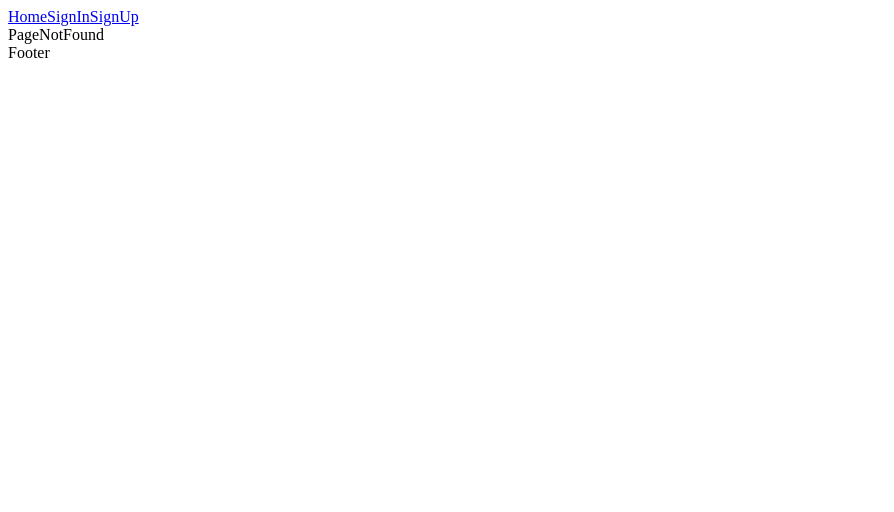
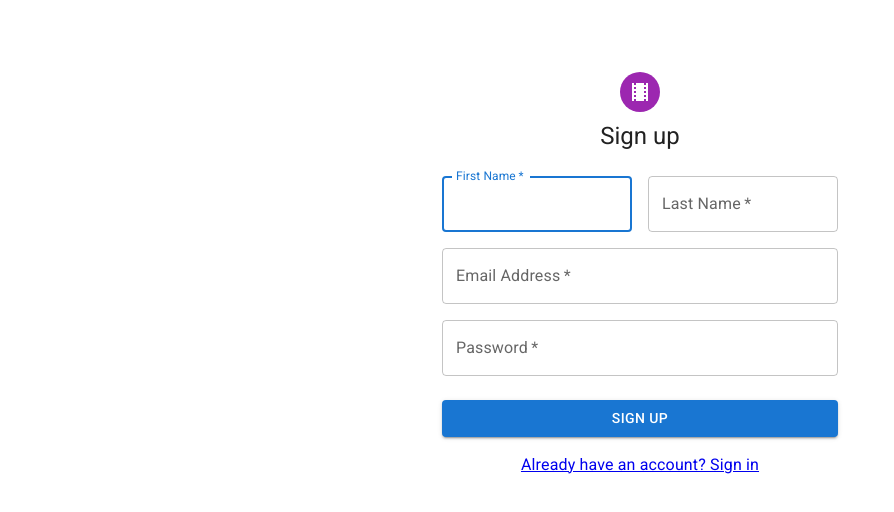
Before and after one commit to hataevicha5922/myFilm, a React (Create React App) app: page /signUp in a window 1280 px wide. Shown: the top 512 px of the page, without its empty margins (0-894 px from the left). Built offline with nearby package versions, Linux system fonts and the light colour scheme.

Commit message:
get data from api

```diff
--- a/src/App.js
+++ b/src/App.js
@@ -1,10 +1,10 @@
 import React from 'react';
 import { Routes, Route, Link } from 'react-router-dom';
 import Home from './components/Home/Home';
-import ButtonAppBar from './components/Header/Header';
 import PageNotFound from './components/PageNotFound/PageNotFound';
 import MovieDitail from './components/MovieDitail/MovieDitail';
 import SignIn from './components/SignIn/SignIn';
+import SignUp from './components/SignUp/SignUp';
 import LayOut from './components/LayOut/LayOut';
 import './App.scss';
 
@@ -18,6 +18,7 @@ function App() {
           <Route path="*" element={<PageNotFound />} />
         </Route>
         <Route path="/signIn" element={<SignIn />} />
+        <Route path="/signUp" element={<SignUp />} />
       </Routes>
     </div>
   );
--- a/src/common/apis/MovieApiKey.js
+++ b/src/common/apis/MovieApiKey.js
@@ -1 +1,3 @@
-export const APIKey = '1f2b47e1';
+const APIKey = '1f2b47e1';
+
+export default APIKey;
--- a/src/components/Home/Home.js
+++ b/src/components/Home/Home.js
@@ -1,7 +1,27 @@
-import React from 'react';
+import React, { useEffect } from 'react';
+import { useDispatch } from 'react-redux';
+import movieApi from '../../common/apis/movieApi';
+import APIKey from '../../common/apis/MovieApiKey';
+import { addMovies } from '../../store/movie/slice';
 
 const Home = () => {
-  return <div>Home</div>;
+  const dispatch = useDispatch();
+  const movieText = 'Harry';
+  useEffect(() => {
+    const fetchMovies = async () => {
+      const response = await movieApi
+        .get(`?apiKey=${APIKey}&s=${movieText}&type=movie`)
+        .catch((err) => console.log('Error :', err));
+      dispatch(addMovies(response.data.Search));
+    };
+    fetchMovies();
+  }, []);
+
+  return (
+    <div>
+      <h1>Home</h1>
+    </div>
+  );
 };
 
 export default Home;
--- a/src/components/MovieListing/MovieListing.js
+++ b/src/components/MovieListing/MovieListing.js
@@ -1,6 +1,10 @@
 import React from 'react';
+import { useSelector } from 'react-redux';
+import { getAllMovies } from '../../store/movie';
 
 const MovieListing = () => {
+  const movies = useSelector(getAllMovies());
+  console.log(movies);
   return <div>MovieListing</div>;
 };
 
--- a/src/components/SignIn/SignIn.js
+++ b/src/components/SignIn/SignIn.js
@@ -1,25 +1,31 @@
 import * as React from 'react';
 import Avatar from '@mui/material/Avatar';
+import TheatersIcon from '@mui/icons-material/Theaters';
 import Button from '@mui/material/Button';
 import CssBaseline from '@mui/material/CssBaseline';
 import TextField from '@mui/material/TextField';
-import Link from '@mui/material/Link';
+import Grid from '@mui/material/Grid';
 import Box from '@mui/material/Box';
-import LockOutlinedIcon from '@mui/icons-material/LockOutlined';
 import Typography from '@mui/material/Typography';
 import Container from '@mui/material/Container';
 import { createTheme, ThemeProvider } from '@mui/material/styles';
-
+import { Link } from 'react-router-dom';
+import { useDispatch } from 'react-redux';
+import { setAuthenticated, setUserEmail } from '../../store/user/index';
 const theme = createTheme();
 
 export default function SignIn() {
+  const dispatch = useDispatch();
   const handleSubmit = (event) => {
     event.preventDefault();
     const data = new FormData(event.currentTarget);
-    console.log({
-      email: data.get('email'),
-      password: data.get('password'),
-    });
+    dispatch(setAuthenticated(true));
+    dispatch(setUserEmail(data.get('email')));
+    console.log(data.get('email'));
+    // console.log({
+    //   email: data.get('email'),
+    //   password: data.get('password'),
+    // });
   };
 
   return (
@@ -34,9 +40,11 @@ export default function SignIn() {
             alignItems: 'center',
           }}
         >
-          <Avatar sx={{ m: 1, bgcolor: 'secondary.main' }}>
-            <LockOutlinedIcon />
-          </Avatar>
+          <Link to="/">
+            <Avatar sx={{ m: 1, bgcolor: 'secondary.main' }}>
+              <TheatersIcon />
+            </Avatar>
+          </Link>
           <Typography component="h1" variant="h5">
             Sign in
           </Typography>
@@ -74,9 +82,14 @@ export default function SignIn() {
             >
               Sign In
             </Button>
-            <Link href="#" variant="center">
+            <Grid container justifyContent="center">
+              <Grid item>
+                <Link to="/signUp">Don't have an account? Sign Up</Link>
+              </Grid>
+            </Grid>
+            {/* <Link href="#" variant="center">
               {"Don't have an account? Sign Up"}
-            </Link>
+            </Link> */}
           </Box>
         </Box>
       </Container>
--- a/src/components/SignUp/SignUp.js
+++ b/src/components/SignUp/SignUp.js
@@ -0,0 +1,115 @@
+import * as React from 'react';
+import Avatar from '@mui/material/Avatar';
+import Button from '@mui/material/Button';
+import CssBaseline from '@mui/material/CssBaseline';
+import TextField from '@mui/material/TextField';
+import Grid from '@mui/material/Grid';
+import Box from '@mui/material/Box';
+import TheatersIcon from '@mui/icons-material/Theaters';
+import Typography from '@mui/material/Typography';
+import Container from '@mui/material/Container';
+import { createTheme, ThemeProvider } from '@mui/material/styles';
+import { Link } from 'react-router-dom';
+
+const theme = createTheme();
+
+export default function SignUp() {
+  const handleSubmit = (event) => {
+    event.preventDefault();
+    const data = new FormData(event.currentTarget);
+    console.log({
+      email: data.get('email'),
+      password: data.get('password'),
+      firstName: data.get('firstName'),
+    });
+  };
+
+  return (
+    <ThemeProvider theme={theme}>
+      <Container component="main" maxWidth="xs">
+        <CssBaseline />
+        <Box
+          sx={{
+            marginTop: 8,
+            display: 'flex',
+            flexDirection: 'column',
+            alignItems: 'center',
+          }}
+        >
+          <Link to="/">
+            <Avatar sx={{ m: 1, bgcolor: 'secondary.main' }}>
+              <TheatersIcon />
+            </Avatar>
+          </Link>
+          <Typography component="h1" variant="h5">
+            Sign up
+          </Typography>
+          <Box
+            component="form"
+            noValidate
+            onSubmit={handleSubmit}
+            sx={{ mt: 3 }}
+          >
+            <Grid container spacing={2}>
+              <Grid item xs={12} sm={6}>
+                <TextField
+                  autoComplete="given-name"
+                  name="firstName"
+                  required
+                  fullWidth
+                  id="firstName"
+                  label="First Name"
+                  autoFocus
+                />
+              </Grid>
+              <Grid item xs={12} sm={6}>
+                <TextField
+                  required
+                  fullWidth
+                  id="lastName"
+                  label="Last Name"
+                  name="lastName"
+                  autoComplete="family-name"
+                />
+              </Grid>
+              <Grid item xs={12}>
+                <TextField
+                  required
+                  fullWidth
+                  id="email"
+                  label="Email Address"
+                  name="email"
+                  autoComplete="email"
+                />
+              </Grid>
+              <Grid item xs={12}>
+                <TextField
+                  required
+                  fullWidth
+                  name="password"
+                  label="Password"
+                  type="password"
+                  id="password"
+                  autoComplete="new-password"
+                />
+              </Grid>
+            </Grid>
+            <Button
+              type="submit"
+              fullWidth
+              variant="contained"
+              sx={{ mt: 3, mb: 2 }}
+            >
+              Sign Up
+            </Button>
+            <Grid container justifyContent="center">
+              <Grid item>
+                <Link to="/signIn">Already have an account? Sign in</Link>
+              </Grid>
+            </Grid>
+          </Box>
+        </Box>
+      </Container>
+    </ThemeProvider>
+  );
+}
--- /dev/null
+++ b/src/store/movie/index.js
@@ -0,0 +1 @@
+export * from './slice';
--- /dev/null
+++ b/src/store/movie/slice.js
@@ -0,0 +1,19 @@
+import { createSlice } from '@reduxjs/toolkit';
+
+const initialState = {
+  movies: {},
+};
+
+const movieSlice = createSlice({
+  name: 'movies',
+  initialState,
+  reducers: {
+    addMovies: (state, action) => {
+      state.movies = action.payload;
+    },
+  },
+});
+
+export const { addMovies } = movieSlice.actions;
+export const getAllMovies = (state) => state.movies.movies;
+export const movieReducer = movieSlice.reducer;
--- a/src/store/store.js
+++ b/src/store/store.js
@@ -1,9 +1,10 @@
 import { combineReducers, configureStore } from '@reduxjs/toolkit';
-
+import { movieReducer } from './movie';
 import { userReducer } from './user';
 
 const rootReducer = combineReducers({
   user: userReducer,
+  movies: movieReducer,
 });
 
 export const store = configureStore({
--- a/src/store/user/slice.js
+++ b/src/store/user/slice.js
@@ -4,13 +4,18 @@ const userSlice = createSlice({
   name: 'user',
   initialState: {
     isAuthenticated: false,
+    userEmail: '',
+    password: '',
   },
   reducers: {
     setAuthenticated(state, action) {
       state.isAuthenticated = action.payload;
     },
+    setUserEmail(state, action) {
+      state.userEmail = action.payload;
+    },
   },
 });
 
 export const userReducer = userSlice.reducer;
-export const { setAuthenticated } = userSlice.actions;
+export const { setAuthenticated, setUserEmail } = userSlice.actions;
```
Also changed, not shown: 1 other file (tests, documents, lock files or other folders).
